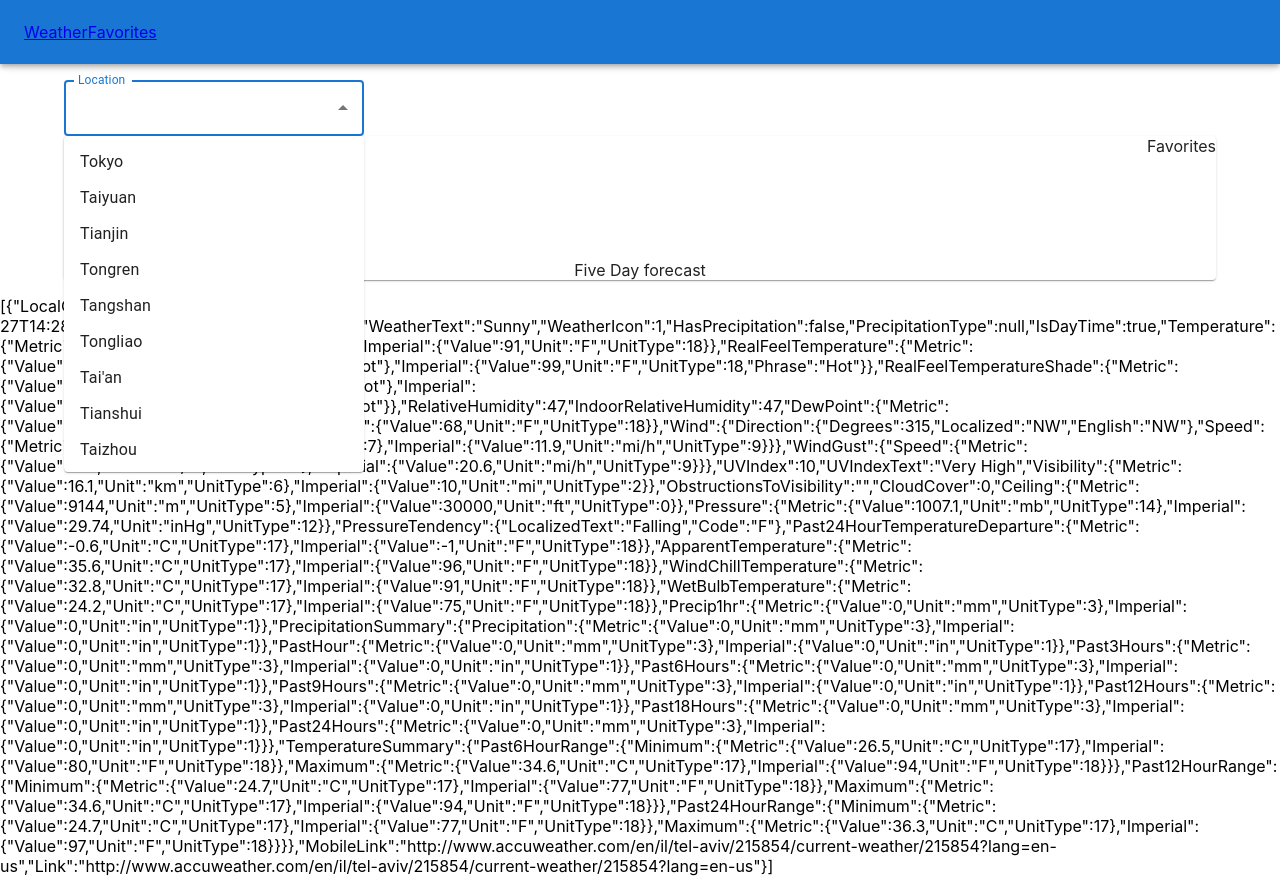
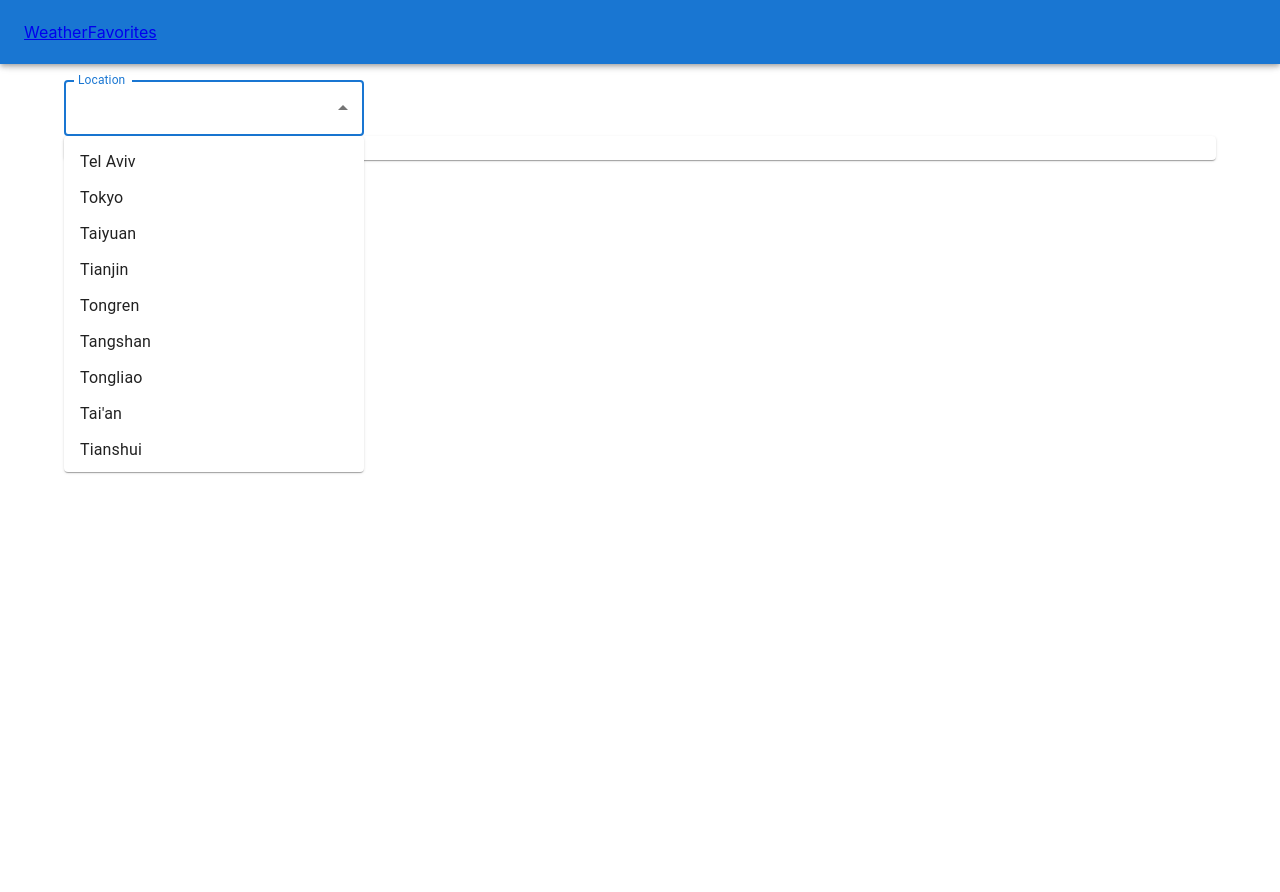
Before and after one commit to GiliEllen/gili-menahem-27-07-2023, a React (Create React App) app in the folder client/: page / in a window 1280 px wide. Both pictures are taken after a click on the element "Location". After the commit the page ends 800 px from the top, so only its background shows below. Built offline with nearby package versions, Linux system fonts and the light colour scheme.

Commit message:
working on weather main

```diff
--- a/client/src/app/store.ts
+++ b/client/src/app/store.ts
@@ -1,11 +1,13 @@
 import { configureStore, ThunkAction, Action } from "@reduxjs/toolkit";
 import counterReducer from "../features/counter/counterSlice";
 import weatherSlice from "../features/weather/weatherSlice";
+import locationSlice from "../features/location/locationSlice";
 
 export const store = configureStore({
   reducer: {
     counter: counterReducer,
     weather: weatherSlice,
+    location: locationSlice
   },
 });
 
--- a/client/src/components/Search.tsx
+++ b/client/src/components/Search.tsx
@@ -3,8 +3,10 @@ import { Autocomplete, Box, Container, Paper, TextField } from "@mui/material";
 import { fakeResTelAvivInfo, locationsRes } from "../util/fakeResponse";
 import axios from "axios";
 import { API } from "../App";
-import { useAppDispatch } from "../app/hooks";
+import { useAppDispatch, useAppSelector } from "../app/hooks";
 import { setWeather } from "../features/weather/weatherSlice";
+import { LocationType } from "../Types/types";
+import { setLocationSelector } from "../features/location/locationSlice";
 
 const Search = () => {
   const [locations, setLocations] = useState<LocationType[]>(locationsRes);
@@ -40,7 +42,7 @@ const Search = () => {
   };
 
   useEffect(() => {
-    dispatch(setWeather(fakeResTelAvivInfo));
+    dispatch(setWeather(fakeResTelAvivInfo[0]));
   }, []);
 
   // useEffect(() => {
@@ -67,6 +69,7 @@ const Search = () => {
                 onClick={(ev) => {
                   props.onClick!(ev);
                   setLocation(option.LocalizedName);
+                  dispatch(setLocationSelector(option))
                   setLocationKey(option.Key);
                 }}
               >
@@ -92,19 +95,3 @@ const Search = () => {
 };
 
 export default Search;
-
-interface LocationType {
-  AdministrativeArea: {
-    ID: string;
-    LocalizedName: string;
-  };
-  Country: {
-    ID: string;
-    LocalizedName: string;
-  };
-  Key: string;
-  LocalizedName: string;
-  Rank: number;
-  Type: string;
-  Version: number;
-}
--- a/client/src/components/WeatherMain.tsx
+++ b/client/src/components/WeatherMain.tsx
@@ -4,14 +4,16 @@ import { weatherSelector } from "../features/weather/weatherSlice";
 import { Box, Container, Paper, Stack, Typography } from "@mui/material";
 import { Player } from '@lottiefiles/react-lottie-player';
 import * as Sunny from "../assets/animations/sunny.json"
+import { locationSelector } from "../features/location/locationSlice";
 
 const WeatherMain = () => {
   const weather = useAppSelector(weatherSelector);
+  const location = useAppSelector(locationSelector)
 
   return (
     <Container>
       <Paper>
-        {weather ? (
+        {weather && location ? (
           <>
             <Stack direction={"row"} justifyContent={"space-between"}>
               <Stack direction={"row"}>
@@ -19,13 +21,15 @@ const WeatherMain = () => {
                     <Player style={{width: "100px"}} autoplay src={Sunny}></Player>
                 </Box>
                 <Box>
-                    <Typography>city</Typography>
-                    <Typography>temp</Typography>
+                    <Typography>{location.LocalizedName}</Typography>
+                    <Typography>{weather.Temperature.Metric.Value} {weather.Temperature.Metric.Unit}</Typography>
                 </Box>
               </Stack>
               <Box>Favorites</Box>
             </Stack>
-            <Box>Main Weather Text</Box>
+            <Stack direction={"row"} justifyContent={"center"}>
+                <Typography variant="h2">{weather.WeatherText}</Typography>
+            </Stack>
             <Stack direction={"row"} justifyContent={"space-evenly"}>
               Five Day forecast
             </Stack>
--- /dev/null
+++ b/client/src/features/location/locationSlice.ts
@@ -0,0 +1,33 @@
+import { createAsyncThunk, createSlice, PayloadAction } from "@reduxjs/toolkit";
+import { RootState, AppThunk } from "../../app/store";
+import { LocationType, WeatherType } from "../../Types/types";
+
+export interface LocationState {
+  value: LocationType | null | any;
+  status: "idle" | "loading" | "failed";
+}
+
+const initialState: LocationState = {
+  value: null,
+  status: "idle",
+};
+
+export const LocationSlice = createSlice({
+  name: "location",
+  initialState,
+
+  reducers: {
+    setLocationSelector: (state, action: PayloadAction<any>) => {
+      state.value = action.payload;
+    },
+  },
+});
+
+export const { setLocationSelector } = LocationSlice.actions;
+
+export const locationSelector = (state: RootState) => state.location.value;
+
+// We can also write thunks by hand, which may contain both sync and async logic.
+// Here's an example of conditionally dispatching actions based on current state.
+
+export default LocationSlice.reducer;
--- a/client/src/util/fakeResponse.ts
+++ b/client/src/util/fakeResponse.ts
@@ -1,4 +1,19 @@
 export const locationsRes = [
+  {
+    Version: 1,
+    Key: "215854",
+    Type: "City",
+    Rank: 31,
+    LocalizedName: "Tel Aviv",
+    Country: {
+      ID: "IL",
+      LocalizedName: "Israel",
+    },
+    AdministrativeArea: {
+      ID: "TA",
+      LocalizedName: "Tel Aviv",
+    },
+  },
   {
     Version: 1,
     Key: "226396",
--- a/client/src/views/WeatherPage.tsx
+++ b/client/src/views/WeatherPage.tsx
@@ -13,7 +13,7 @@ const WeatherPage = () => {
       <Header/>
       <Search/>
       <WeatherMain/>
-      {weather ? <p> {JSON.stringify(weather)}</p> : null}
+      {/* {weather ? <p> {JSON.stringify(weather)}</p> : null} */}
     </div>
   )
 }
```
Also changed, not shown: client/src/Types/types.ts (+16 -0 lines).
